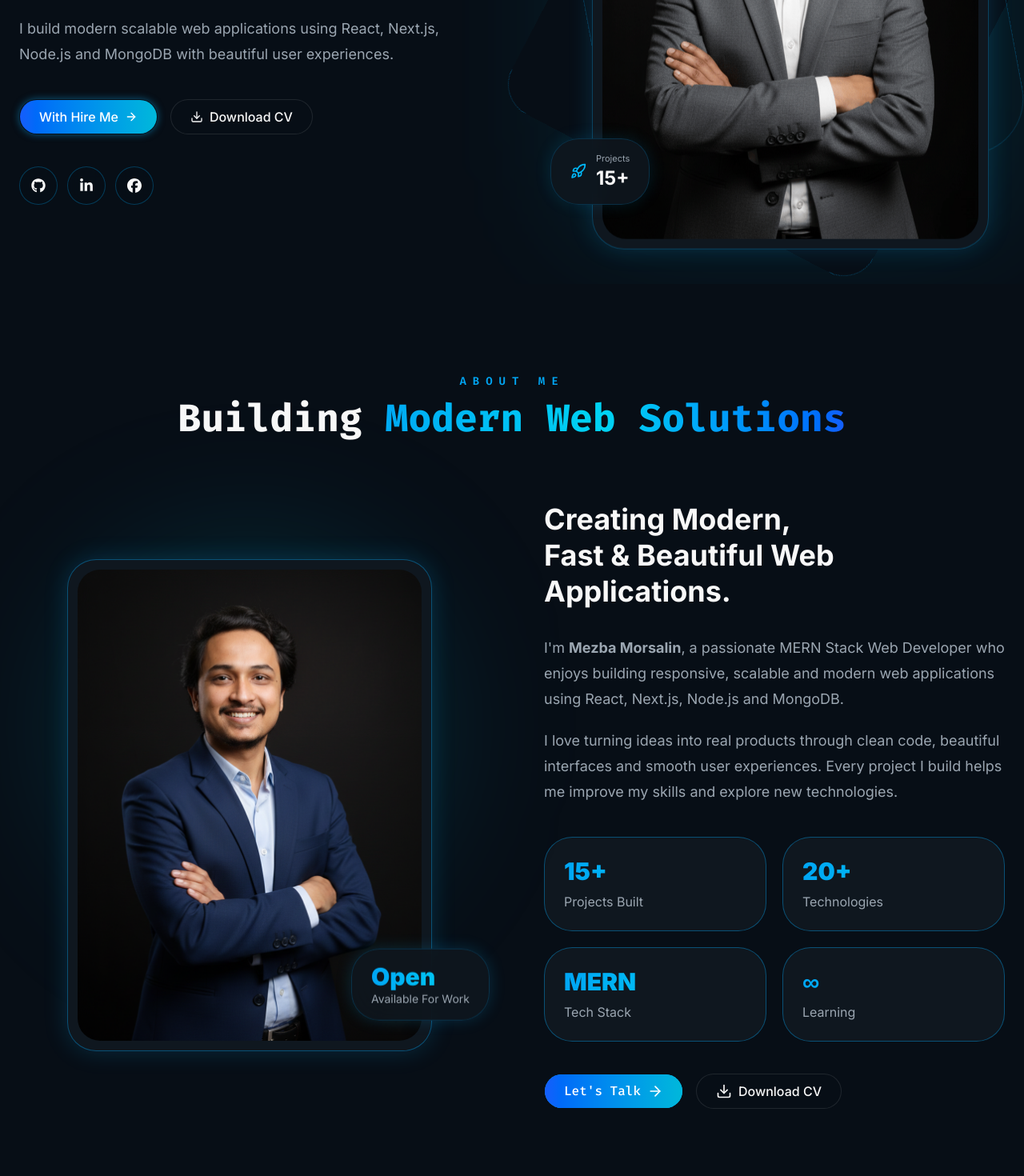
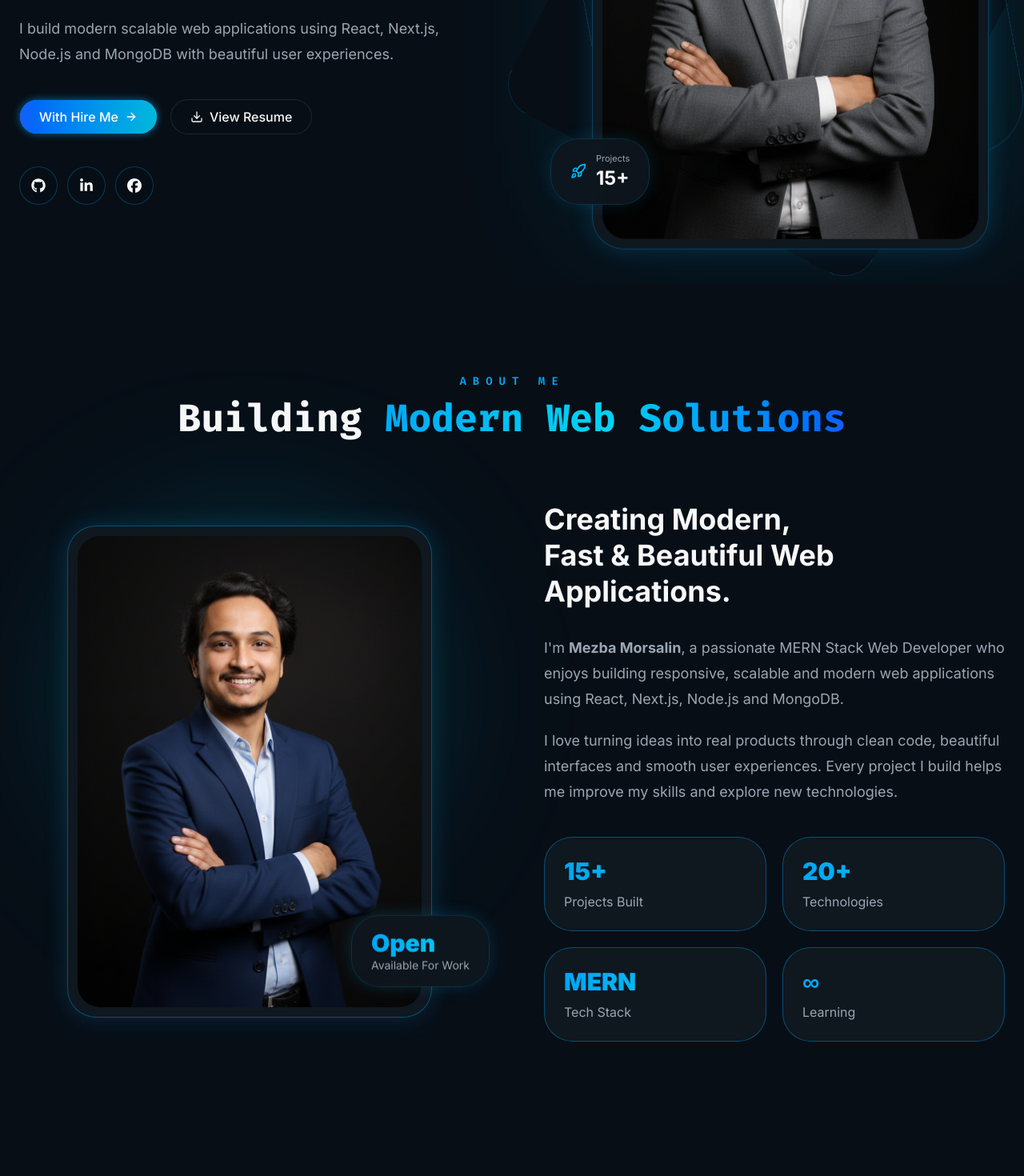
Before and after one commit to Mezba-Morsalin/mezba-morsalin-portfolio, a Next.js app: page / in a window 1280 px wide. Shown: the part 460-1930 px from the top of the page at 80% size. Built offline with nearby package versions, Linux system fonts and the light colour scheme.

Commit message:
Added CV

```diff
--- a/src/components/About.jsx
+++ b/src/components/About.jsx
@@ -135,26 +135,6 @@ export default function About() {
                 </div>
               ))}
             </div>
-
-            {/* Buttons */}
-            <div className="mt-10 flex flex-wrap gap-4">
-              <Button
-                size="lg"
-                className="rounded-full bg-linear-to-r font-mono from-blue-600 to-cyan-500 text-white"
-              >
-                Let&apos;s Talk
-                <ArrowRight className="ml-2 h-5 w-5" />
-              </Button>
-
-              <Button
-                size="lg"
-                variant="outline"
-                className="rounded-full"
-              >
-                <Download className="mr-2 h-5 w-5 font-mono" />
-                Download CV
-              </Button>
-            </div>
           </motion.div>
         </div>
       </div>
--- a/src/components/Hero.jsx
+++ b/src/components/Hero.jsx
@@ -20,6 +20,7 @@ import {
 import { Button } from "@/components/ui/button";
 
 import bannerImg from "../../public/assests/MezbaMorsalin.png";
+import Link from "next/link";
 
 const TypeAnimation = dynamic(
   () =>
@@ -119,7 +120,7 @@ export default function Hero() {
 
           <h1 className="mt-8 text-4xl font-black leading-tight sm:text-5xl lg:text-7xl">
             I&apos;m{" "}
-            <span className="bg-gradient-to-r from-sky-500 via-cyan-400 to-blue-600 bg-clip-text text-transparent">
+            <span className="bg-linear-to-r from-sky-500 via-cyan-400 to-blue-600 bg-clip-text text-transparent">
               Mezba Morsalin
             </span>
           </h1>
@@ -151,22 +152,29 @@ export default function Hero() {
 
           {/* Action Buttons */}
           <div className="mt-10 flex flex-wrap gap-4">
+            <a href="#contact">
               <Button
               size="lg"
-              className="rounded-full bg-gradient-to-r from-blue-600 to-cyan-500 text-white shadow-[0_0_10px_rgba(14,165,233,.5)] flex items-center justify-center gap-2 w-full sm:w-auto"
+              className="rounded-full bg-linear-to-r from-blue-600 to-cyan-500 text-white shadow-[0_0_10px_rgba(14,165,233,.5)] flex items-center justify-center gap-2 w-full sm:w-auto"
             >
               <span>With Hire Me</span>
               <ArrowRight className="h-4 w-4" />
             </Button>
-
+            </a>
+<Link
+  href="/cv/Mezba-Morsalin.pdf"
+  target="_blank"
+  rel="noopener noreferrer"
+>
   <Button
     size="lg"
     variant="outline"
     className="rounded-full flex items-center justify-center gap-2 w-full sm:w-auto"
   >
     <Download className="h-4 w-4" />
-              <span>Download CV</span>
+    <span>View Resume</span>
   </Button>
+</Link>
           </div>
 
           {/* Social Icons */}
```
Also changed, not shown: 1 other file (tests, documents, lock files or other folders). Lines whose indentation alone changed are shown as unchanged.
